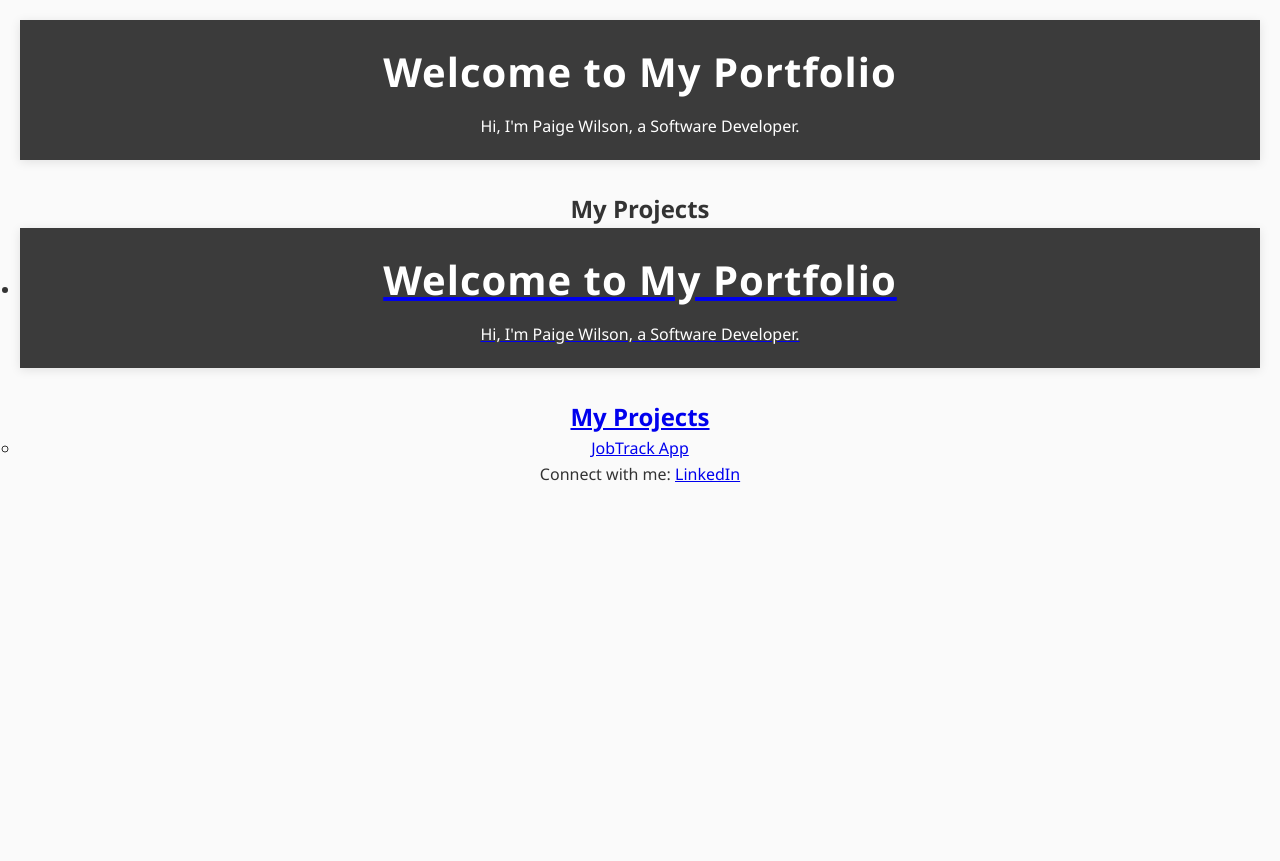
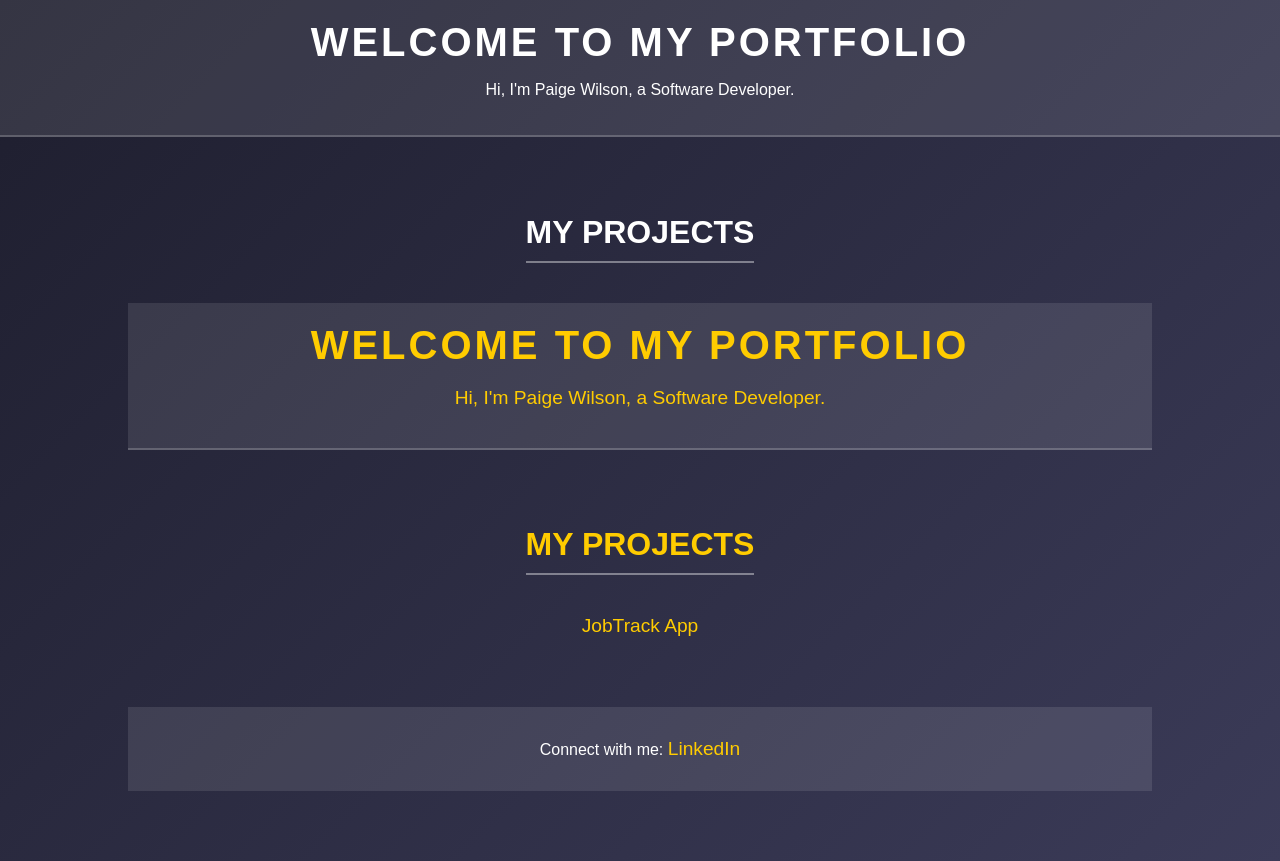
Before and after one commit to Ruby8422/.github.io, a plain HTML site: page index.html in a window 1280 px wide. Before the commit the page ends 800 px from the top, so only its background shows below. Drawn offline with Linux system fonts and the light colour scheme.

Commit message:
Update indexStyle.css

```diff
--- a/indexStyle.css
+++ b/indexStyle.css
@@ -1,54 +1,98 @@
-/* styles.css */
-
-/* Reset default margins and paddings */
-* {
-   margin: 0;
-   padding: 0;
-   box-sizing: border-box;
-}
-
-/* Body */
+/* General Styles */
 body {
-   font-family: 'Segoe UI', Tahoma, Geneva, Verdana, sans-serif;
-   background-color: #fafafa;
-   color: #333;
-   line-height: 1.6;
-   padding: 20px;
-   margin: 0;
+    font-family: 'Poppins', sans-serif;
+    background: linear-gradient(135deg, #1e1e2e, #3b3b58);
+    color: #ffffff;
+    margin: 0;
+    padding: 0;
+    text-align: center;
 }
 
 /* Header */
 header {
-   background-color: #3b3b3b;
-   color: #fff;
-   padding: 20px 0;
-   text-align: center;
-   box-shadow: 0 2px 10px rgba(0, 0, 0, 0.1);
+    background: rgba(255, 255, 255, 0.1);
+    padding: 20px;
+    text-align: center;
+    border-bottom: 2px solid rgba(255, 255, 255, 0.2);
 }
 
-header h1 {
-   font-size: 2.5rem;
-   margin-bottom: 10px;
-   letter-spacing: 1px;
+h1 {
+    font-size: 2.5rem;
+    margin: 0;
+    text-transform: uppercase;
+    letter-spacing: 3px;
 }
 
-/* Navigation Links (if any) */
-nav a {
-   text-decoration: none;
-   color: #fff;
-   margin: 0 15px;
-   font-size: 1rem;
-   transition: color 0.3s ease;
+/* Project Section */
+section {
+    padding: 50px 10%;
 }
 
-nav a:hover {
-   color: #f4a261; /* Accent color for hover effect */
+h2 {
+    font-size: 2rem;
+    margin-bottom: 20px;
+    text-transform: uppercase;
+    border-bottom: 2px solid rgba(255, 255, 255, 0.4);
+    display: inline-block;
+    padding-bottom: 10px;
 }
 
-/* Main Content Section */
-section {
-   margin-top: 30px;
-   text-align: center;
+ul {
+    list-style: none;
+    padding: 0;
 }
 
-/* Projec
+li {
+    margin: 20px 0;
+}
+
+a {
+    color: #ffcc00;
+    text-decoration: none;
+    font-size: 1.2rem;
+    transition: all 0.3s ease-in-out;
+}
+
+a:hover {
+    color: #ff6600;
+    transform: scale(1.1);
+}
+
+/* Footer */
+footer {
+    background: rgba(255, 255, 255, 0.1);
+    padding: 15px;
+    font-size: 1rem;
+}
+
+/* Artistic Button Animation */
+button {
+    background: linear-gradient(45deg, #ffcc00, #ff6600);
+    border: none;
+    padding: 12px 20px;
+    font-size: 1rem;
+    color: #000;
+    border-radius: 30px;
+    cursor: pointer;
+    transition: all 0.3s ease-in-out;
+}
+
+button:hover {
+    transform: scale(1.1);
+    background: linear-gradient(45deg, #ff6600, #ffcc00);
+}
+
+/* Responsive Design */
+@media (max-width: 768px) {
+    h1 {
+        font-size: 2rem;
+    }
+
+    h2 {
+        font-size: 1.5rem;
+    }
+
+    a {
+        font-size: 1rem;
+    }
+}
```
